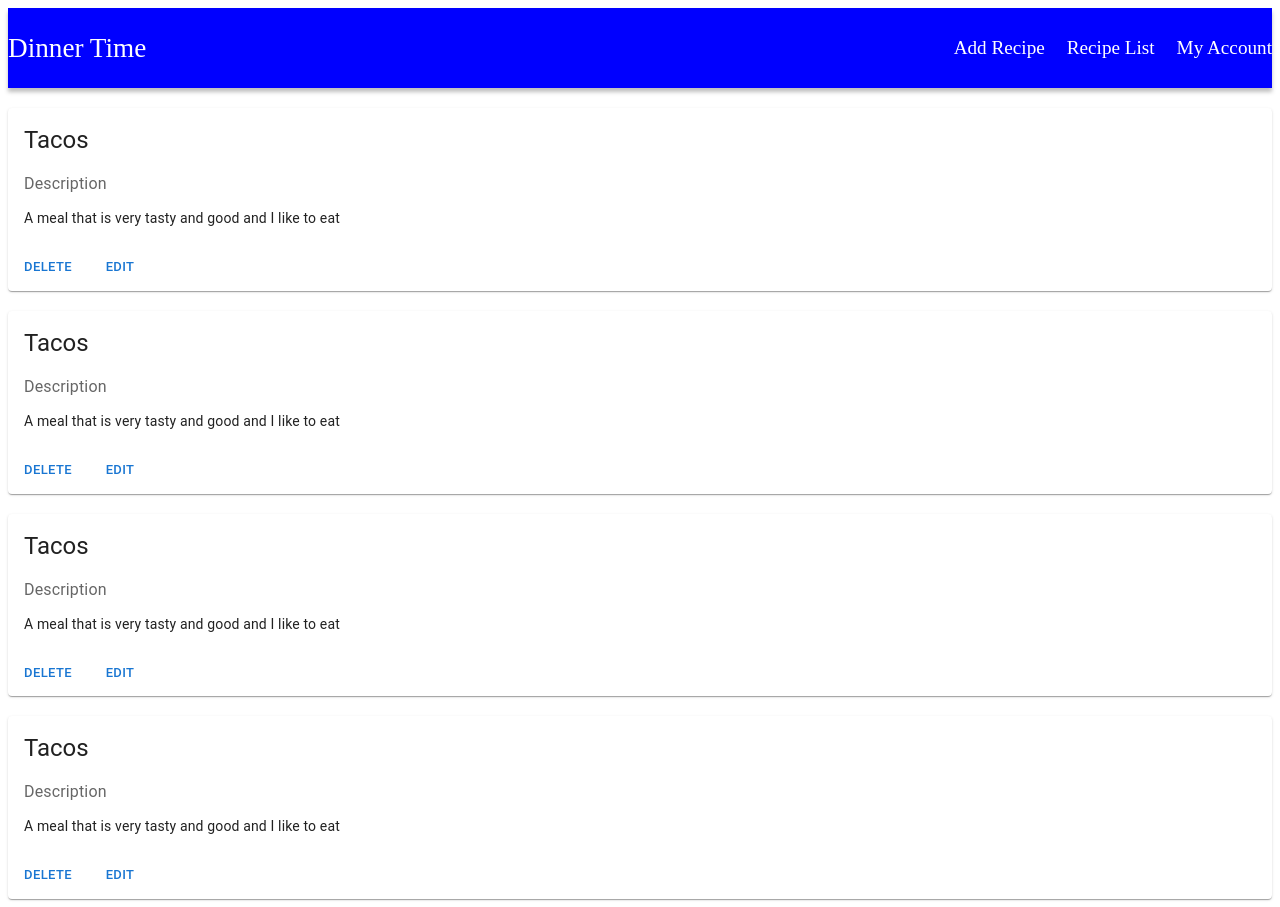
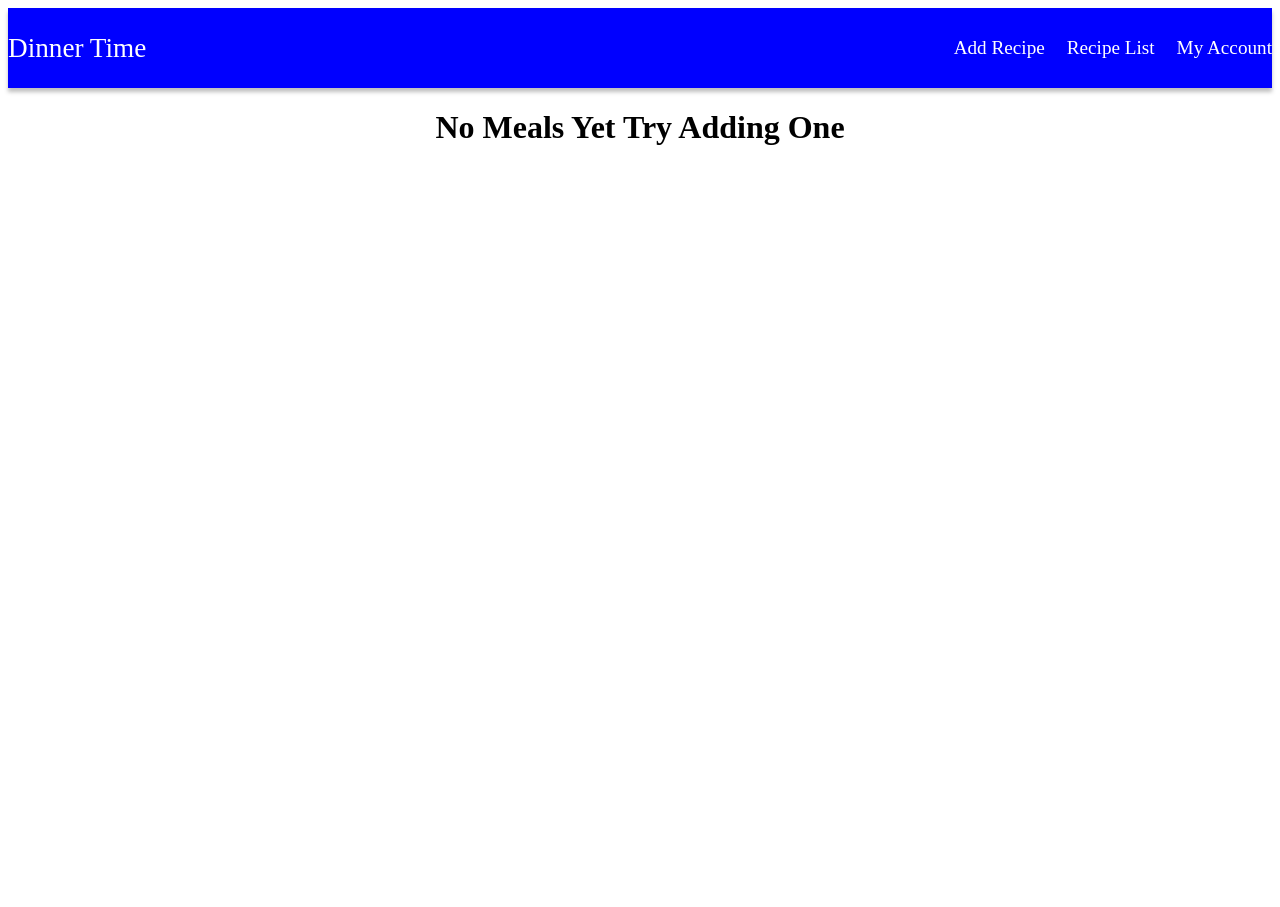
Before and after one commit to gusvoelker/mvp, a React app: page / in a window 1280 px wide. After the commit the page ends 800 px from the top, so only its background shows below. Built offline with nearby package versions, Linux system fonts and the light colour scheme.

Commit message:
recipe list displays current recipes

```diff
--- a/src/components/Add.jsx
+++ b/src/components/Add.jsx
@@ -67,6 +67,7 @@ const AddRecipe = (props) => {
       difficulty: difficulty
     }
     console.log('this is obj', obj);
+    props.setMeals(() => ([...props.meals, obj]))
   }
 
   return (
--- a/src/components/App.jsx
+++ b/src/components/App.jsx
@@ -8,6 +8,7 @@ import RecipeList from './RecipeList.jsx';
 const App = () => {
 
   const [page, setPage] = useState('recipe-list');
+  const [meals, setMeals] = useState([])
 
   const style = {
     position: "relative",
@@ -28,16 +29,15 @@ const App = () => {
     return (
       <>
         <Navbar setPage={setPage}/>
-        <AddRecipe />
+        <AddRecipe setMeals={setMeals} meals={meals}/>
       </>
     )
   }
   if (page === 'recipe-list') {
-    //TODO: pass in list here
     return (
       <>
         <Navbar setPage={setPage}/>
-        <RecipeList />
+        <RecipeList meals={meals}/>
       </>
     )
   }
--- a/src/components/Recipe.jsx
+++ b/src/components/Recipe.jsx
@@ -15,7 +15,7 @@ const Recipe = (props) => {
     <Card sx={{ minWidth: 100, marginTop: '20px' }}>
       <CardContent>
         <Typography variant="h5" component="div">
-          {props.meal.name}
+          {props.meal.mealName}
         </Typography>
         <Typography sx={{ mb: 1.5, mt: 2 }} color="text.secondary">
           Description
--- a/src/components/RecipeList.jsx
+++ b/src/components/RecipeList.jsx
@@ -18,23 +18,18 @@ const fakeMeak = {
   description: 'A meal that is very tasty and good and I like to eat'
 }
 
-const RecipeList = () => {
-  // return (
-  //   <>
-  //     <RecipeTitle>Recipe List</RecipeTitle>
-  //     <RecipeConatainer>
-  //       <Recipe />
-  //       <Recipe />
-  //     </RecipeConatainer>
-  //   </>
-  // )
+const RecipeList = (props) => {
+  if (props.meals.length === 0) {
+    return <RecipeTitle>No Meals Yet Try Adding One</RecipeTitle>
+  }
+
   return (
     <>
-      <Recipe meal={fakeMeak}/>
-      <Recipe meal={fakeMeak}/>
-      <Recipe meal={fakeMeak}/>
-      <Recipe meal={fakeMeak}/>
-
+      {props.meals.map((meal, i) => {
+        return (
+          <Recipe meal={meal} key={i}/>
+        )
+      })}
     </>
   )
 }
```
